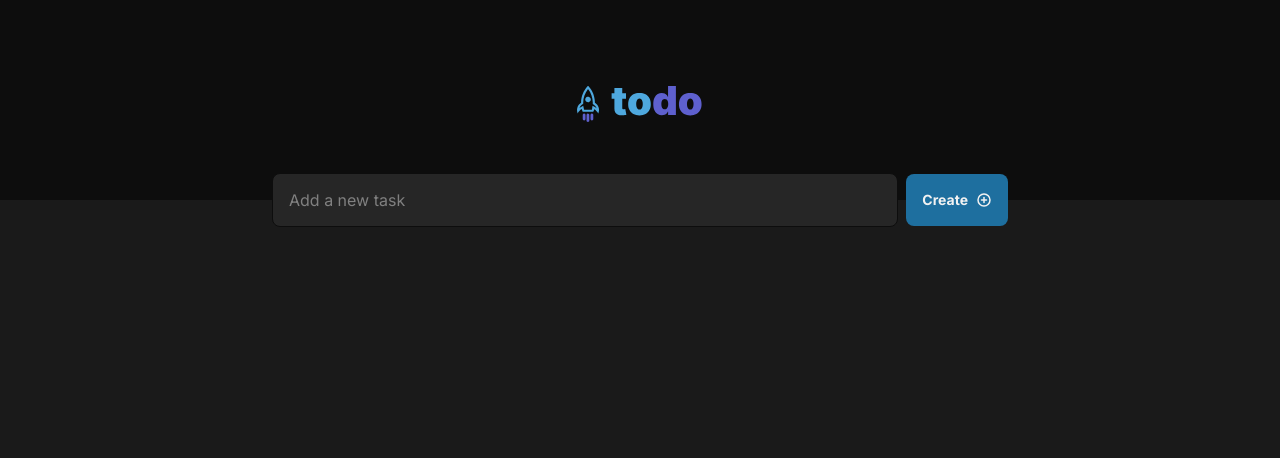
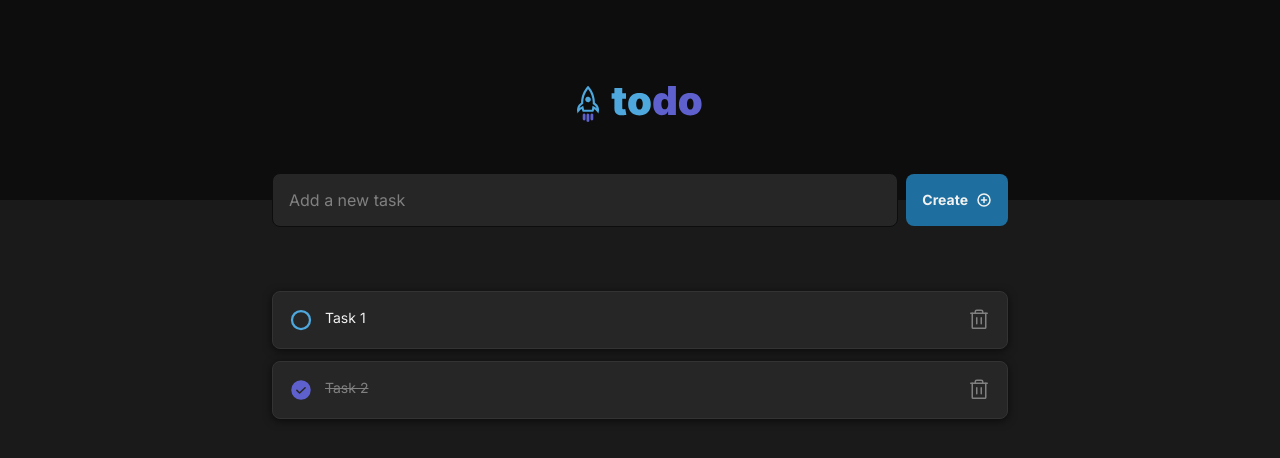
Before and after one commit to KrisMazzini/toDoList, a React (Vite) app: page / in a window 1280 px wide. Shown: the top 458 px of the page. Built offline with nearby package versions, Linux system fonts and the light colour scheme.

Commit message:
add task list

```diff
--- a/package.json
+++ b/package.json
@@ -11,11 +11,13 @@
   "dependencies": {
     "phosphor-react": "^1.4.1",
     "react": "^18.2.0",
-    "react-dom": "^18.2.0"
+    "react-dom": "^18.2.0",
+    "uuid": "^9.0.0"
   },
   "devDependencies": {
     "@types/react": "^18.0.17",
     "@types/react-dom": "^18.0.6",
+    "@types/uuid": "^8.3.4",
     "@vitejs/plugin-react": "^2.1.0",
     "typescript": "^4.6.4",
     "vite": "^3.1.0"
--- /dev/null
+++ b/src/components/Task/index.tsx
@@ -0,0 +1,51 @@
+import { useState } from 'react';
+import { Circle, CheckCircle, Trash } from 'phosphor-react'
+
+import styles from './styles.module.css'
+
+export interface TaskProps {
+    id: string;
+    description: string;
+    checked: boolean;
+    createdAt: Date;
+}
+
+interface Props extends TaskProps {
+    deleteTask: (taskID:string) => void;
+    toggleCheck: (taskID:string) => void;
+}
+
+export function Task({id, description, checked, deleteTask, toggleCheck}:Props) {
+    const uncheckedIcon = <Circle size={24} color='var(--blue)' weight='bold' />
+    const checkedIcon = <CheckCircle size={24} color='var(--purple-dark)' weight='fill' />
+    const checkbox = checked ? checkedIcon : uncheckedIcon
+
+    const paragraphClassName = checked ? styles.checkedParagraph : "";
+
+    function handleCheck() {
+        toggleCheck(id)
+    }
+
+    function handleDeleteTask() {
+        deleteTask(id)
+    }
+
+    return (
+        <div className={styles.container}>
+            <div className={styles.description}>
+                <button className={styles.button} onClick={handleCheck}>
+                    {checkbox}
+                </button>
+                <p onClick={handleCheck} className={paragraphClassName}>
+                    {description}
+                </p>
+            </div>
+            <button
+                className={`${styles.button} ${styles.trashButton}`}
+                onClick={handleDeleteTask}
+            >
+                <Trash size={24} />
+            </button>
+        </div>
+    )
+}
--- /dev/null
+++ b/src/components/Task/styles.module.css
@@ -0,0 +1,52 @@
+.container {
+    display: flex;
+    justify-content: space-between;
+    align-items: flex-start;
+    gap: 0.75rem;
+
+    padding: 1rem;
+    border: 1px solid var(--gray-400);
+    border-radius: 8px;
+    box-shadow: 0px 2px 8px rgba(0, 0, 0, 0.6);
+
+    background-color: var(--gray-500);
+}
+
+.button {
+    width: 1.5rem;
+    height: 1.5rem;
+
+    display: flex;
+    justify-content: center;
+    align-items: center;
+
+    border: none;
+
+    cursor: pointer;
+
+    background: transparent;
+}
+
+.trashButton {
+    color: var(--gray-300);
+}
+
+.trashButton:hover {
+    color: var(--danger);
+}
+
+.description {
+    display: flex;
+    align-items: flex-start;
+    gap: 0.75rem;
+}
+
+.container p {
+    word-break: break-word;
+    font-size: var(--font-md);
+}
+
+.checkedParagraph {
+    color: var(--gray-300);
+    text-decoration: line-through;
+}
--- /dev/null
+++ b/src/components/TaskList/index.tsx
@@ -0,0 +1,80 @@
+import { useState } from 'react'
+import { v4 as uuid } from 'uuid'
+
+import styles from './styles.module.css'
+
+import { Task, TaskProps } from '../Task'
+
+export function TaskList() {
+    const [tasks, setTasks] = useState<TaskProps[]>([
+        {
+            id: uuid(),
+            description: "Task 1",
+            checked: false,
+            createdAt: new Date("2022-08-09T09:23Z")
+        },
+        {
+            id: uuid(),
+            description: "Task 2",
+            checked: true,
+            createdAt: new Date("2022-09-29T23:13Z")
+        }
+    ])
+
+    const sortedTasks = tasks.sort(sortTasks)
+
+    function sortTasks(taskA:TaskProps, taskB:TaskProps) {
+        const sameStatus = taskA.checked === taskB.checked
+
+        if (!sameStatus) {
+            const isADone = taskA.checked
+            return isADone ? 1 : -1
+        }
+
+        const ACreatedAfterB = taskA.createdAt.getTime() > taskB.createdAt.getTime()
+        return ACreatedAfterB ? 1 : -1
+
+    }
+
+    function toggleCheck(taskID:string) {
+        const updatedTasks = tasks.map(task => {
+            const isCurrentTask = task.id === taskID
+
+            if (!isCurrentTask) {
+                return task
+            }
+
+            const updatedTask = {
+                ...task,
+                checked: !task.checked
+            }
+
+            return updatedTask
+        })
+
+        setTasks([...updatedTasks])
+    }
+
+    function deleteTask(taskID:string) {
+        const tasksWithoutDeletedOne = tasks.filter(task => task.id !== taskID)
+
+        setTasks(tasksWithoutDeletedOne)
+    }
+
+    return (
+        <div className={styles.container}>
+            {
+                sortedTasks.map(task => {
+                    return (
+                        <Task
+                            {...task}
+                            key={task.id}
+                            deleteTask={deleteTask}
+                            toggleCheck={toggleCheck}
+                        />
+                    )
+                })
+            }
+        </div>
+    )
+}
--- /dev/null
+++ b/src/components/TaskList/styles.module.css
@@ -0,0 +1,7 @@
+.container {
+    margin-top: 4rem;
+
+    display: flex;
+    flex-direction: column;
+    gap: 0.75rem;
+}
--- a/src/pages/Home/index.tsx
+++ b/src/pages/Home/index.tsx
@@ -2,6 +2,7 @@ import styles from './styles.module.css'
 
 import { AddTask } from "../../components/AddTask"
 import { Header } from "../../components/Header"
+import { TaskList } from '../../components/TaskList'
 
 export function Home() {
   return (
@@ -9,6 +10,7 @@ export function Home() {
       <Header />
       <main className={styles.main}>
         <AddTask />
+        <TaskList />
       </main>
     </>
   )
```
Also changed, not shown: 1 other file (tests, documents, lock files or other folders).
